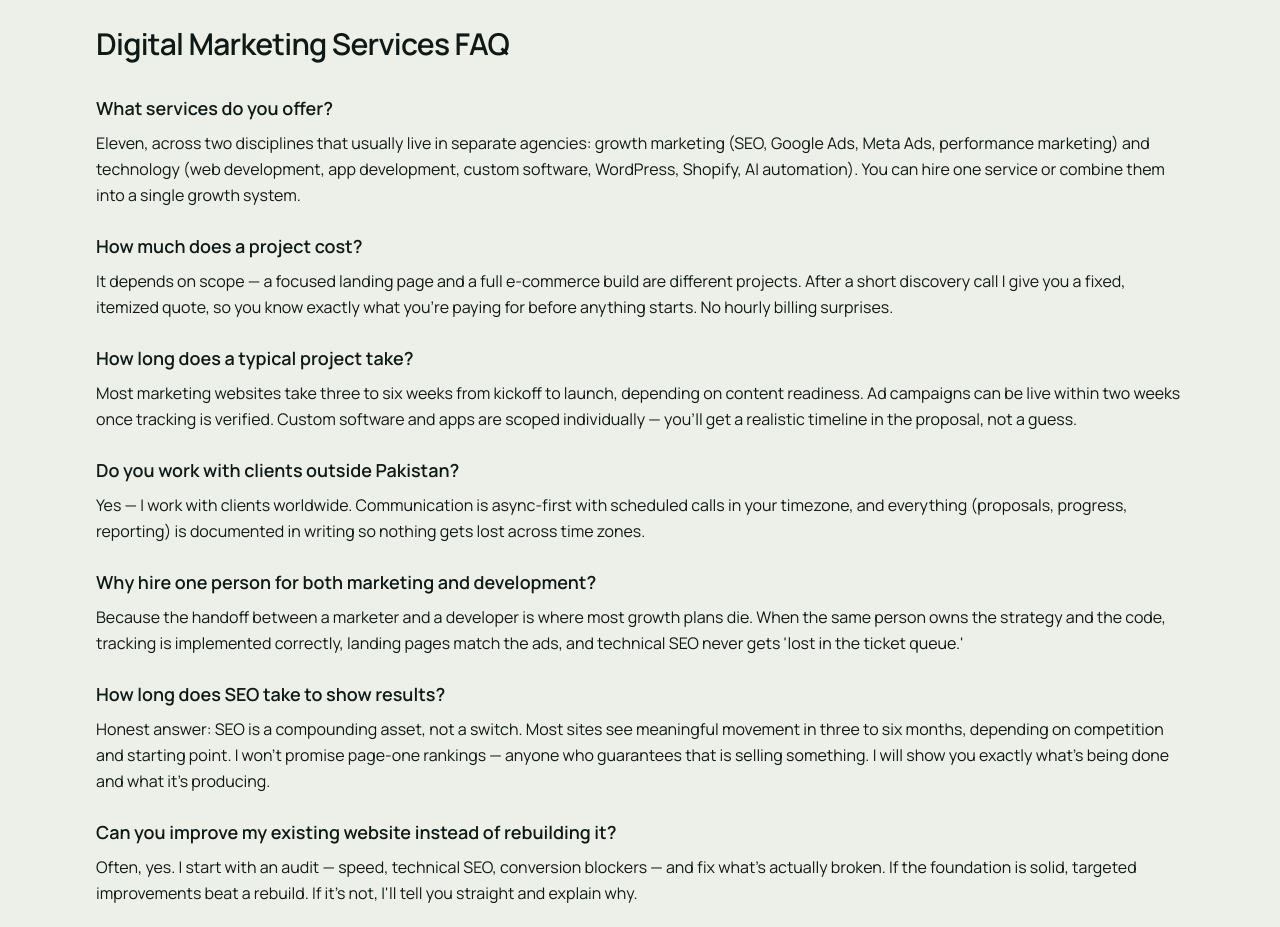
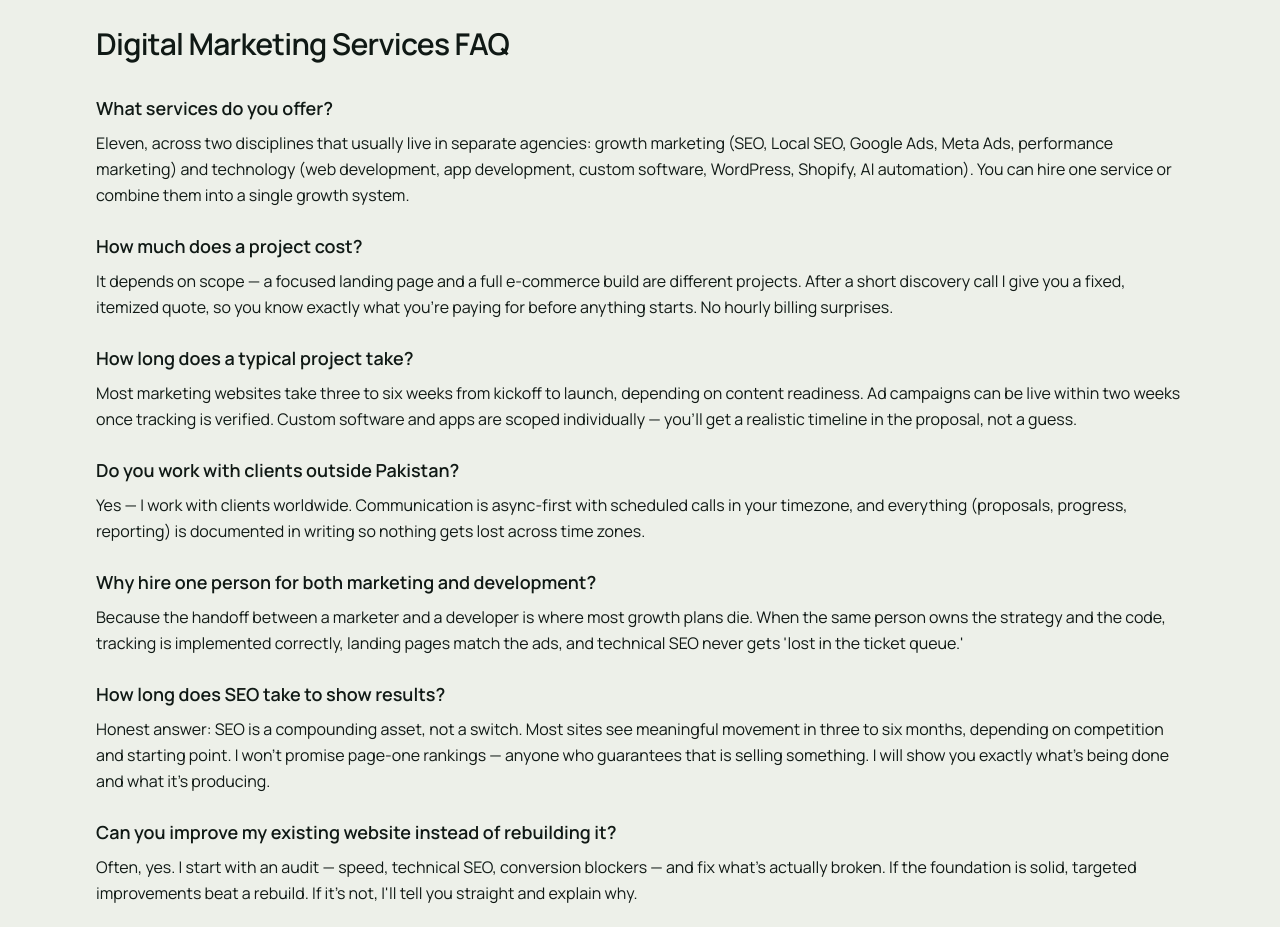
Before and after one commit to bodycartoon0111-netizen/abdul-rehman-portfolio, a Next.js app: page /services in a window 1280 px wide. Shown: the part 2620-3547 px from the top of the page. Built offline with nearby package versions, Linux system fonts and the light colour scheme; no server answers.

Commit message:
Add Local SEO to FAQ services enumeration (eleven)

```diff
--- a/data/faqs.ts
+++ b/data/faqs.ts
@@ -4,7 +4,7 @@ import type { Faq } from "@/types";
 export const faqs: Faq[] = [
   {
     q: "What services do you offer?",
-    a: "Eleven, across two disciplines that usually live in separate agencies: growth marketing (SEO, Google Ads, Meta Ads, performance marketing) and technology (web development, app development, custom software, WordPress, Shopify, AI automation). You can hire one service or combine them into a single growth system.",
+    a: "Eleven, across two disciplines that usually live in separate agencies: growth marketing (SEO, Local SEO, Google Ads, Meta Ads, performance marketing) and technology (web development, app development, custom software, WordPress, Shopify, AI automation). You can hire one service or combine them into a single growth system.",
   },
   {
     q: "How much does a project cost?",
```
